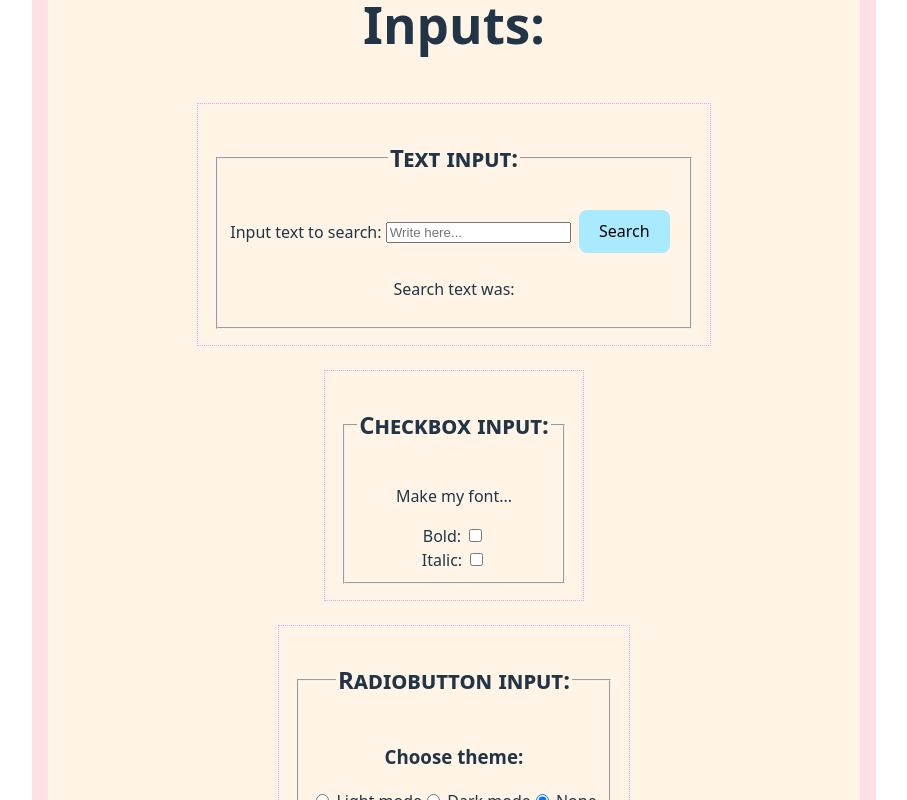
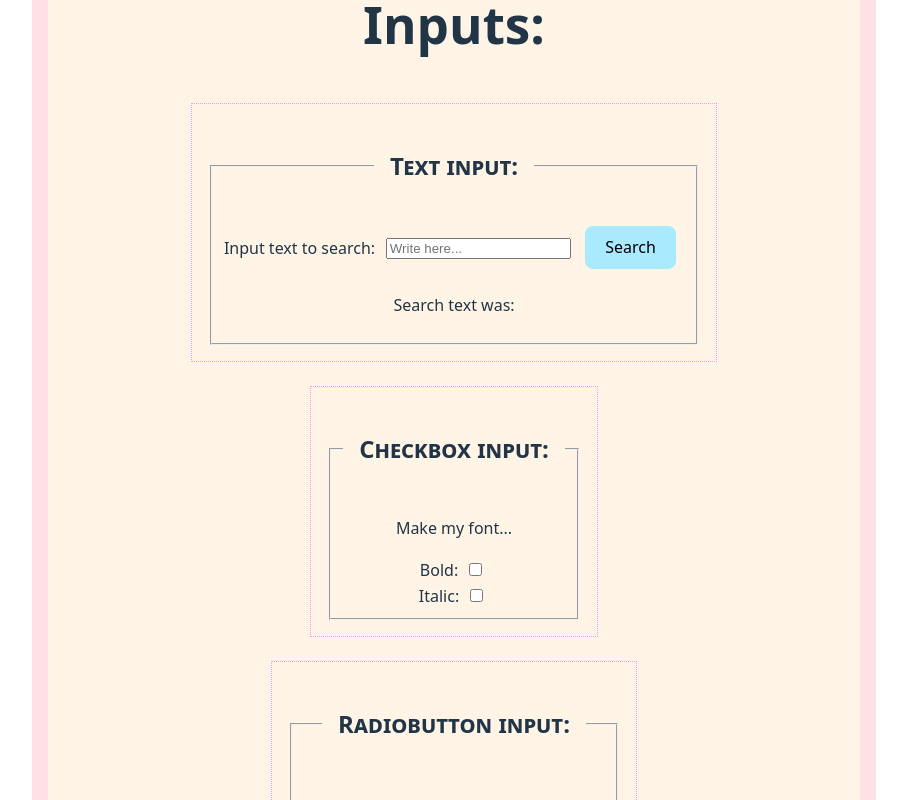
Before and after one commit to Ayngie/bits-n-pieces, a React (Vite) app: page / in a window 1280 px wide. Shown: the part 1700-2500 px from the top of the page, without its empty margins (186-1093 px from the left). Built offline with nearby package versions, Linux system fonts and the light colour scheme.

Commit message:
Style: added styling to legends and inputs

```diff
--- a/src/App.css
+++ b/src/App.css
@@ -31,6 +31,13 @@ font-variant: small-caps;
 .bold {font-weight: bold;}
 .italic {font-style: italic;}
 
+legend {
+padding: 0.5em 1em;
+}
+input {
+  margin: 0.4rem;
+}
+
 .button-on {
   background-color: hotpink;
   color: rgba(255, 255, 255, 0.87);
```
